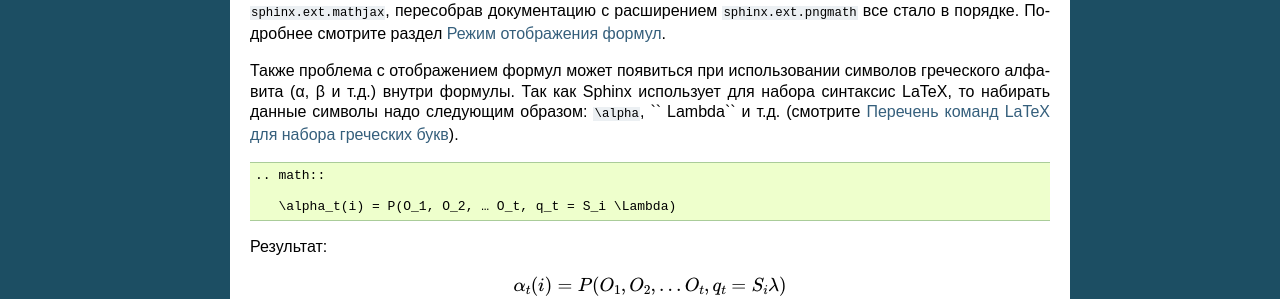
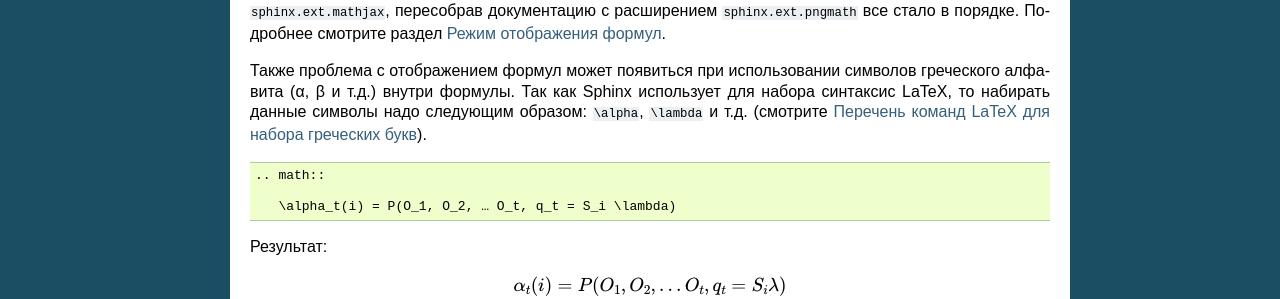
Before and after one commit to mazhartsev/sphinx-ru, a Sphinx documentation site: the page built from docs/knownissues.rst, in a window 1280 px wide. Shown: the part 1086-1385 px from the top of the page. Built offline with Sphinx 7.4.7, drawn with Linux system fonts in a browser that asks for light colours; formulas are drawn with MathJax 3.

Commit message:
Дополнение относительно формул

```diff
--- a/docs/knownissues.rst
+++ b/docs/knownissues.rst
@@ -52,12 +52,12 @@
 
 У меня возникли проблемы с отображением формул на Read The Docs при использовании расширения ``sphinx.ext.mathjax``, пересобрав документацию с расширением ``sphinx.ext.pngmath`` все стало в порядке. Подробнее смотрите раздел :ref:`ext-math-label`.
 
-Также проблема с отображением формул может появиться при использовании символов греческого алфавита  (α, β и т.д.) внутри формулы. Так как Sphinx использует для набора синтаксис LaTeX, то набирать данные символы надо следующим образом: ``\alpha``, ``	\Lambda`` и т.д. (смотрите `Перечень команд LaTeX для набора греческих букв <http://www.astronet.ru/db/msg/eid/latex%20/greec.html>`_).
+Также проблема с отображением формул может появиться при использовании символов греческого алфавита  (α, β и т.д.) внутри формулы. Так как Sphinx использует для набора синтаксис LaTeX, то набирать данные символы надо следующим образом: ``\alpha``, ``\lambda`` и т.д. (смотрите `Перечень команд LaTeX для набора греческих букв <http://www.astronet.ru/db/msg/eid/latex%20/greec.html>`_).
 ::
 
     .. math::
 
-       \alpha_t(i) = P(O_1, O_2, … O_t, q_t = S_i \Lambda)
+       \alpha_t(i) = P(O_1, O_2, … O_t, q_t = S_i \lambda)
 
 Результат:
 
```
Also changed, not shown: 6 other files.
